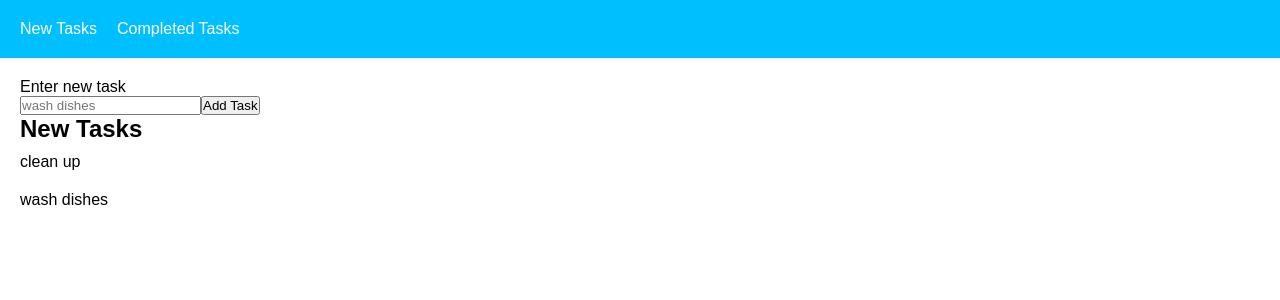
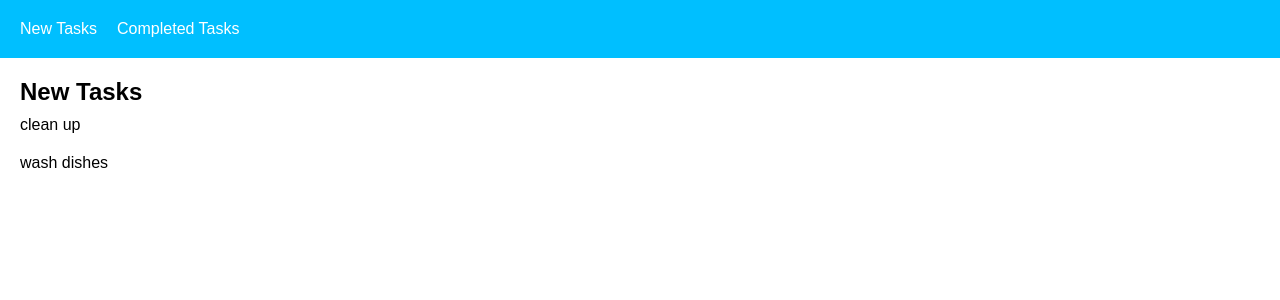
Before and after one commit to chrisvneal/mytasks, a React (Create React App) app: page / in a window 1280 px wide. Shown: the top 300 px of the page. Built offline with nearby package versions, Linux system fonts and the light colour scheme.

Commit message:
Remove add task form from new page

```diff
--- a/src/Components/Home.js
+++ b/src/Components/Home.js
@@ -1,14 +1,11 @@
 import React from "react";
 import TaskList from "./TaskList";
 import Header from "./Header";
-import NewTaskForm from "./NewTaskForm";
 
 function Home(props) {
   return (
     <div className="Home">
       <Header />
-
-      <NewTaskForm />
 
       <div className="container">
         <h2>New Tasks</h2>
--- a/src/Components/NewTaskForm.js
+++ /dev/null
@@ -1,20 +0,0 @@
-import React, { Component } from "react";
-
-class NewTaskForm extends Component {
-  handleSubmit = (e) => {
-    e.preventDefault();
-    console.log("form submitted");
-  };
-
-  render() {
-    return (
-      <form className="container" onSubmit={this.handleSubmit}>
-        <p>Enter new task</p>
-        <input type="text" placeholder="wash dishes" name="task" />
-        <button>Add Task</button>
-      </form>
-    );
-  }
-}
-
-export default NewTaskForm;
```
